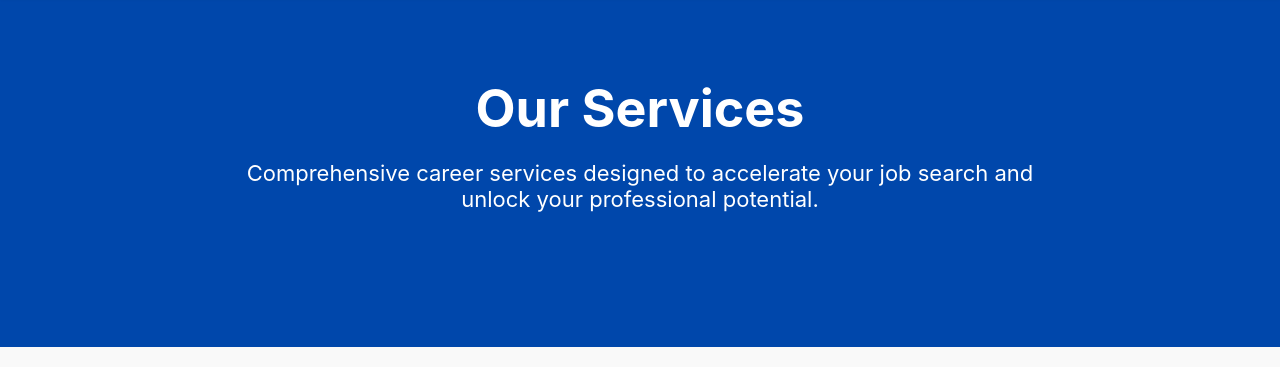
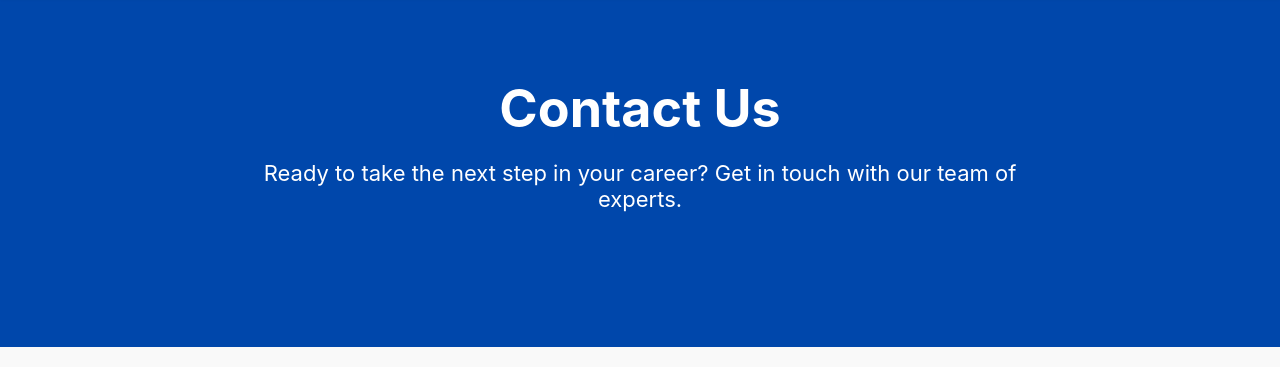
Before and after one commit to Herin27/PlaceXis-Technology, a website: page client/contect.html in a window 1280 px wide. Shown: the part 73-440 px from the top of the page. Drawn offline with Linux system fonts and the light colour scheme.

Commit message:
Update hero section title and description in contact page

```diff
--- a/client/contect.html
+++ b/client/contect.html
@@ -38,8 +38,8 @@
     </div>
   </header>
   <section class="hero">
-    <h1>Our Services</h1>
-    <p>Comprehensive career services designed to accelerate your job search and unlock your professional potential.</p>
+    <h1>Contact Us</h1>
+    <p>Ready to take the next step in your career? Get in touch with our team of experts.</p>
   </section>
 
   <div class="container">
```
